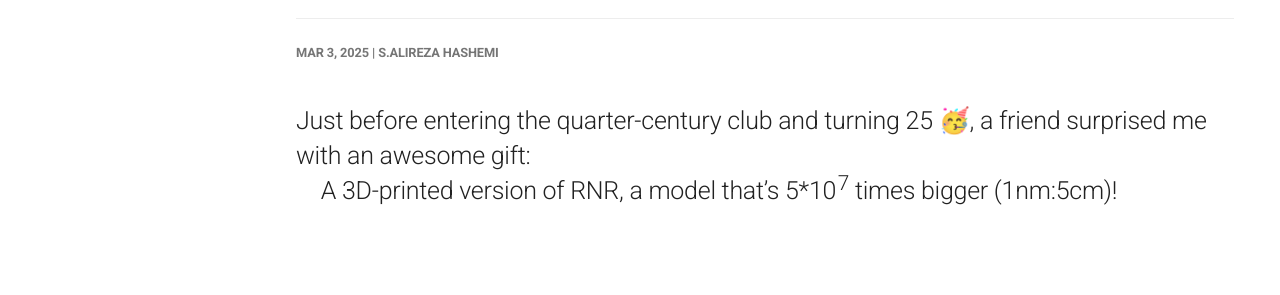
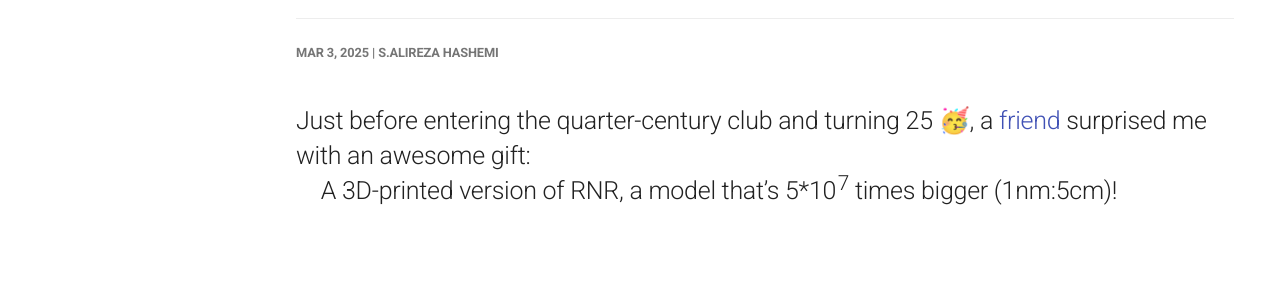
Before and after one commit to salireza111/Myblog, an MkDocs documentation site: the page built from docs/Texts/31/31.md, in a window 1280 px wide and 900 px high. Shown: the part 163-458 px from the top of the window. Built offline with MkDocs 1.6.1 and Material for MkDocs 9.7.7, drawn with Linux system fonts in a browser that asks for light colours; the version menu is left out; some of the changed lines change nothing that is shown.

Commit message:
Update 31.md

```diff
--- a/docs/Texts/31/31.md
+++ b/docs/Texts/31/31.md
@@ -4,8 +4,7 @@
 
 
 
-
-<h2>Just before entering the quarter-century club and turning 25 🥳, a friend surprised me with an awesome gift:
+<h2>Just before entering the quarter-century club and turning 25 🥳, a <a href="http://micrograph.studio/">friend</a> surprised me with an awesome gift:
 <br>
 &emsp;A 3D-printed version of RNR, a model that’s 5*10<sup>7</sup> times bigger (1nm:5cm)! </h2>
 
```
